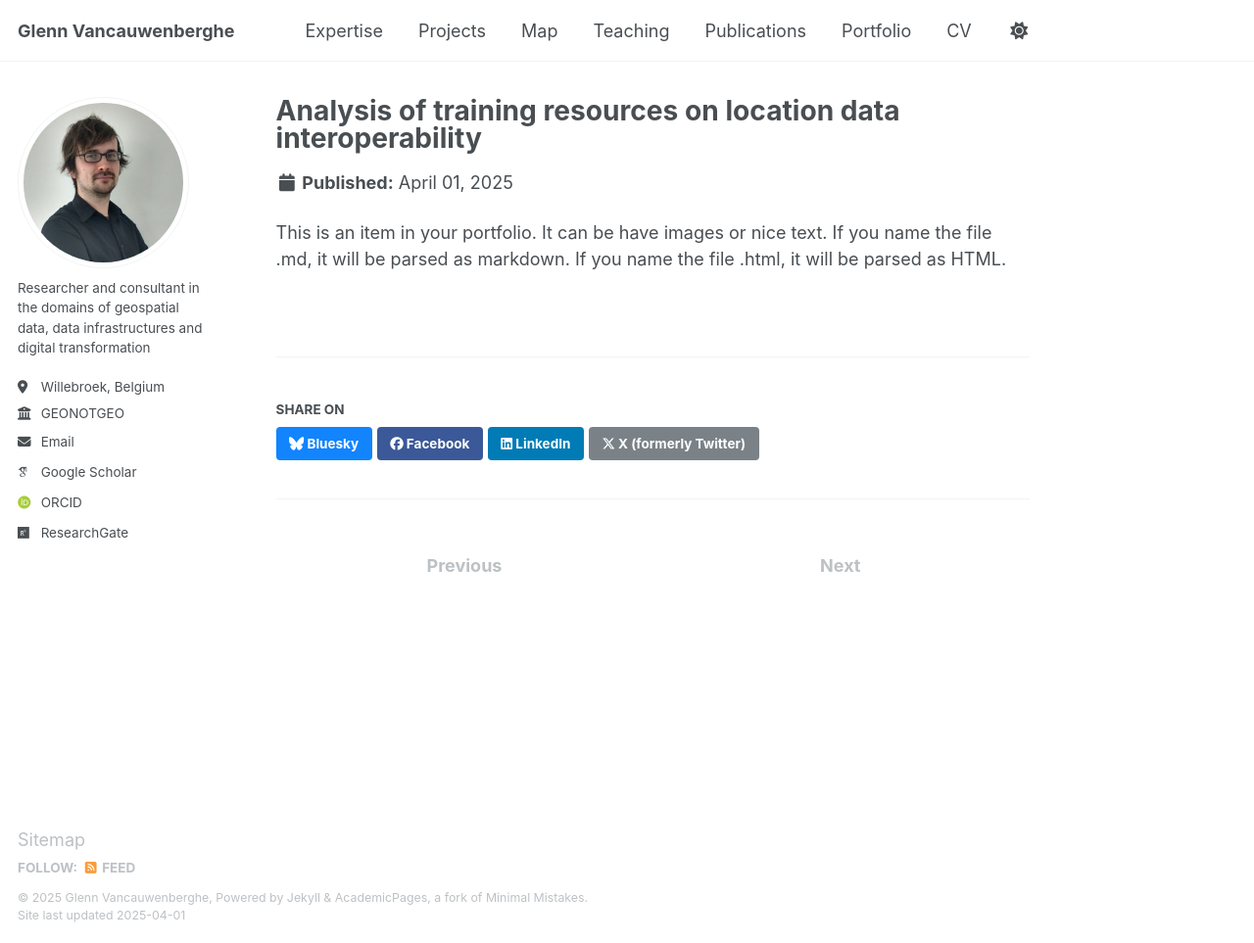
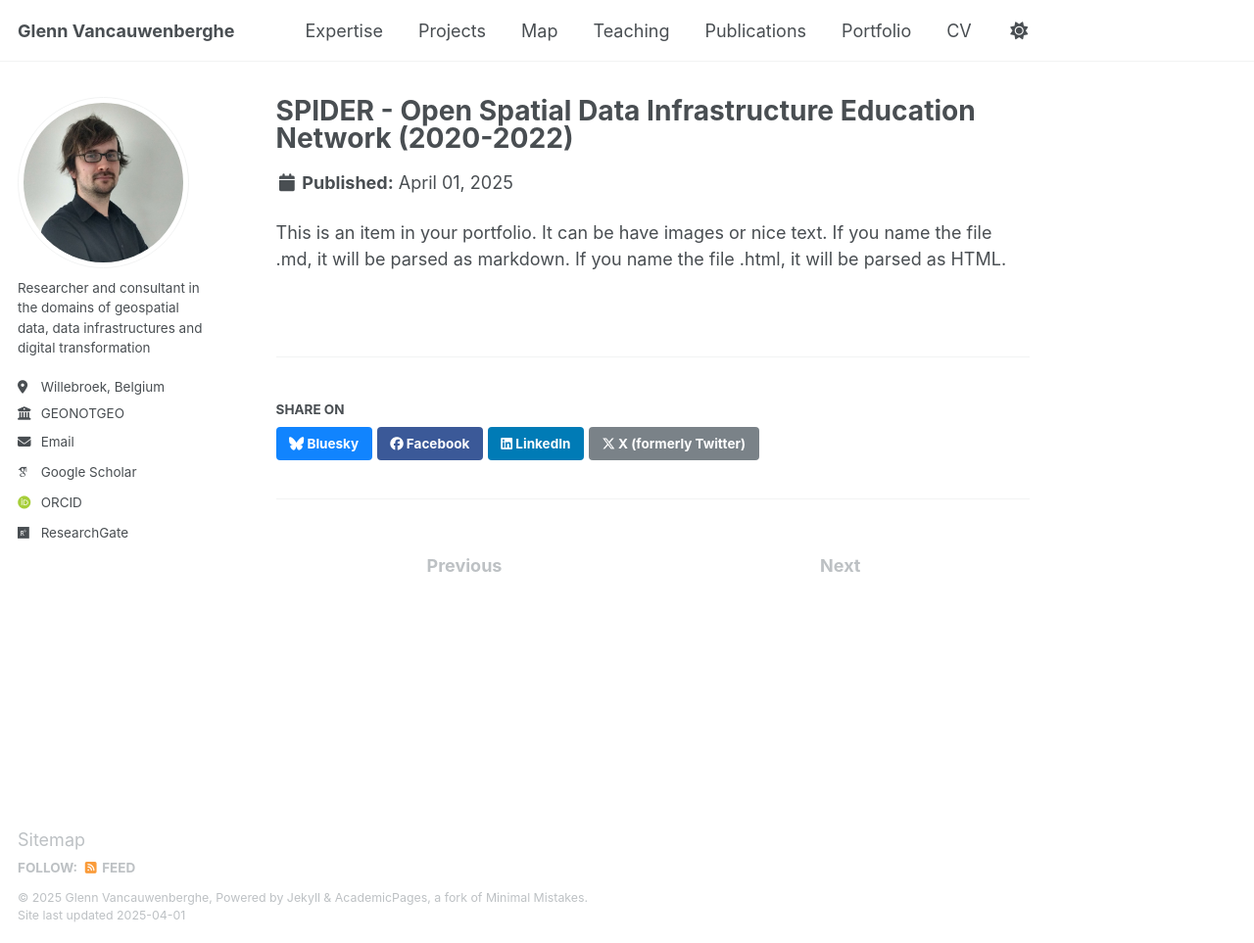
Before and after one commit to GVancauwenberghe/gvancauwenberghe.github.io, a Jekyll site: the page built from _portfolio/portfolio-8.md, in a window 1280 px wide and 963 px high. Shown: the whole window at 98% size. Built offline with Jekyll 4.4.1, drawn with Linux system fonts in a browser that asks for light colours; some web fonts are replaced.

Commit message:
Update portfolio-8.md

```diff
--- a/_portfolio/portfolio-8.md
+++ b/_portfolio/portfolio-8.md
@@ -1,6 +1,6 @@
 ---
-title: "Analysis of training resources on location data interoperability"
-excerpt: "Short of portfolio item number 1<br/><img src='/images/dis4sme.png'>"
+title: "SPIDER - Open Spatial Data Infrastructure Education Network (2020-2022) "
+excerpt: "Map of SDI Education in Europe<br/><img src='/images/dis4sme.png'>"
 collection: portfolio
 ---
 
```
